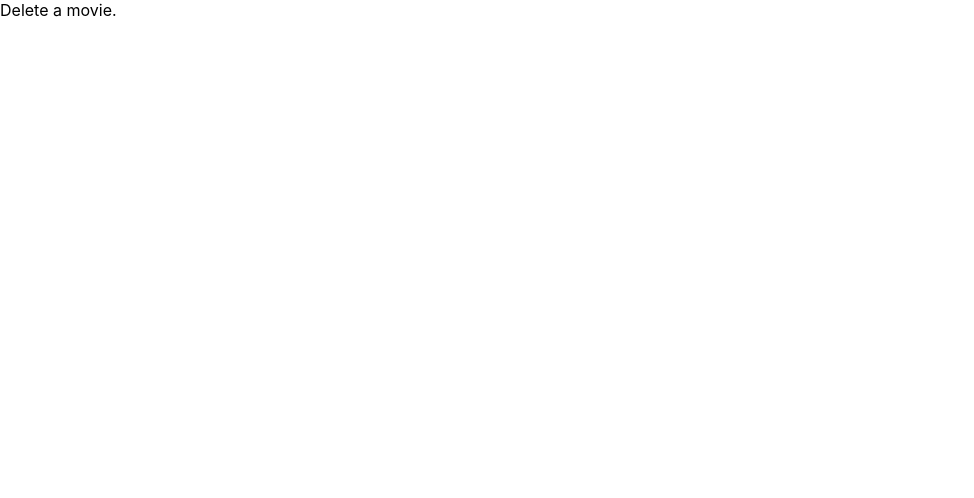
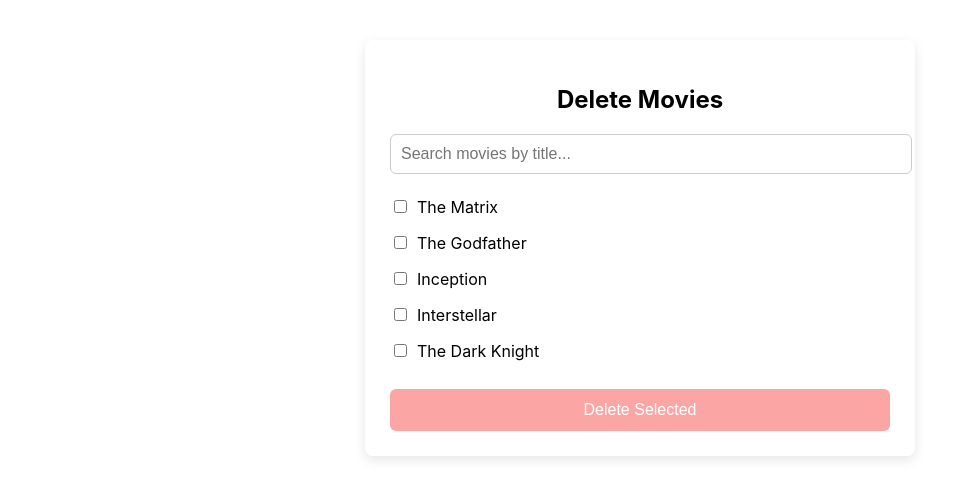
Before and after one commit to Ellagg/movie_management, a React (Create React App) app in the folder cs340-ui/: page /delete in a window 1280 px wide. Shown: the top 498 px of the page, without its empty margins (0-974 px from the left). Built offline with nearby package versions, Linux system fonts and the light colour scheme.

Commit message:
frontend and css for delete

```diff
--- /dev/null
+++ b/cs340-ui/src/components/Delete.css
@@ -0,0 +1,61 @@
+.delete-container {
+  max-width: 500px;
+  margin: 40px auto;
+  padding: 25px;
+  background: white;
+  border-radius: 8px;
+  box-shadow: 0 4px 12px rgba(0,0,0,0.1);
+}
+
+.delete-container h2 {
+  text-align: center;
+  margin-bottom: 20px;
+}
+
+.search-input {
+  width: 100%;
+  padding: 10px;
+  margin-bottom: 15px;
+  font-size: 16px;
+  border-radius: 6px;
+  border: 1px solid #ccc;
+}
+
+.movie-list {
+  margin-bottom: 20px;
+}
+
+.movie-item {
+  display: block;
+  padding: 8px 0;
+  font-size: 16px;
+}
+
+.movie-item input {
+  margin-right: 10px;
+}
+
+.no-results {
+  text-align: center;
+  color: #777;
+}
+
+.delete-button {
+  width: 100%;
+  padding: 12px;
+  font-size: 16px;
+  border: none;
+  border-radius: 6px;
+  background-color: #dc2626;
+  color: white;
+  cursor: pointer;
+}
+
+.delete-button:disabled {
+  background-color: #fca5a5;
+  cursor: not-allowed;
+}
+
+.delete-button:hover:not(:disabled) {
+  background-color: #b91c1c;
+}
--- a/cs340-ui/src/components/Delete.jsx
+++ b/cs340-ui/src/components/Delete.jsx
@@ -1,5 +1,72 @@
-const Delete = () => {
-  return <div>Delete a movie.</div>;
-};
+import { useState } from "react";
+import "./Delete.css";
 
-export default Delete;
+export default function Delete() {
+  // Mock movie data (temporary, no backend yet)
+  const [movies, setMovies] = useState([
+    { id: 1, title: "The Matrix" },
+    { id: 2, title: "The Godfather" },
+    { id: 3, title: "Inception" },
+    { id: 4, title: "Interstellar" },
+    { id: 5, title: "The Dark Knight" }
+  ]);
+
+  const [search, setSearch] = useState("");
+  const [selected, setSelected] = useState([]);
+
+  const filteredMovies = movies.filter(movie =>
+    movie.title.toLowerCase().includes(search.toLowerCase())
+  );
+
+  const toggleSelect = (id) => {
+    setSelected(prev =>
+      prev.includes(id)
+        ? prev.filter(mid => mid !== id)
+        : [...prev, id]
+    );
+  };
+
+  const handleDelete = () => {
+    setMovies(prev => prev.filter(movie => !selected.includes(movie.id)));
+    setSelected([]);
+  };
+
+  return (
+    <div className="delete-container">
+      <h2>Delete Movies</h2>
+
+      <input
+        type="text"
+        placeholder="Search movies by title..."
+        value={search}
+        onChange={(e) => setSearch(e.target.value)}
+        className="search-input"
+      />
+
+      <div className="movie-list">
+        {filteredMovies.length === 0 && (
+          <p className="no-results">No movies found.</p>
+        )}
+
+        {filteredMovies.map(movie => (
+          <label key={movie.id} className="movie-item">
+            <input
+              type="checkbox"
+              checked={selected.includes(movie.id)}
+              onChange={() => toggleSelect(movie.id)}
+            />
+            {movie.title}
+          </label>
+        ))}
+      </div>
+
+      <button
+        className="delete-button"
+        disabled={selected.length === 0}
+        onClick={handleDelete}
+      >
+        Delete Selected
+      </button>
+    </div>
+  );
+}
```
